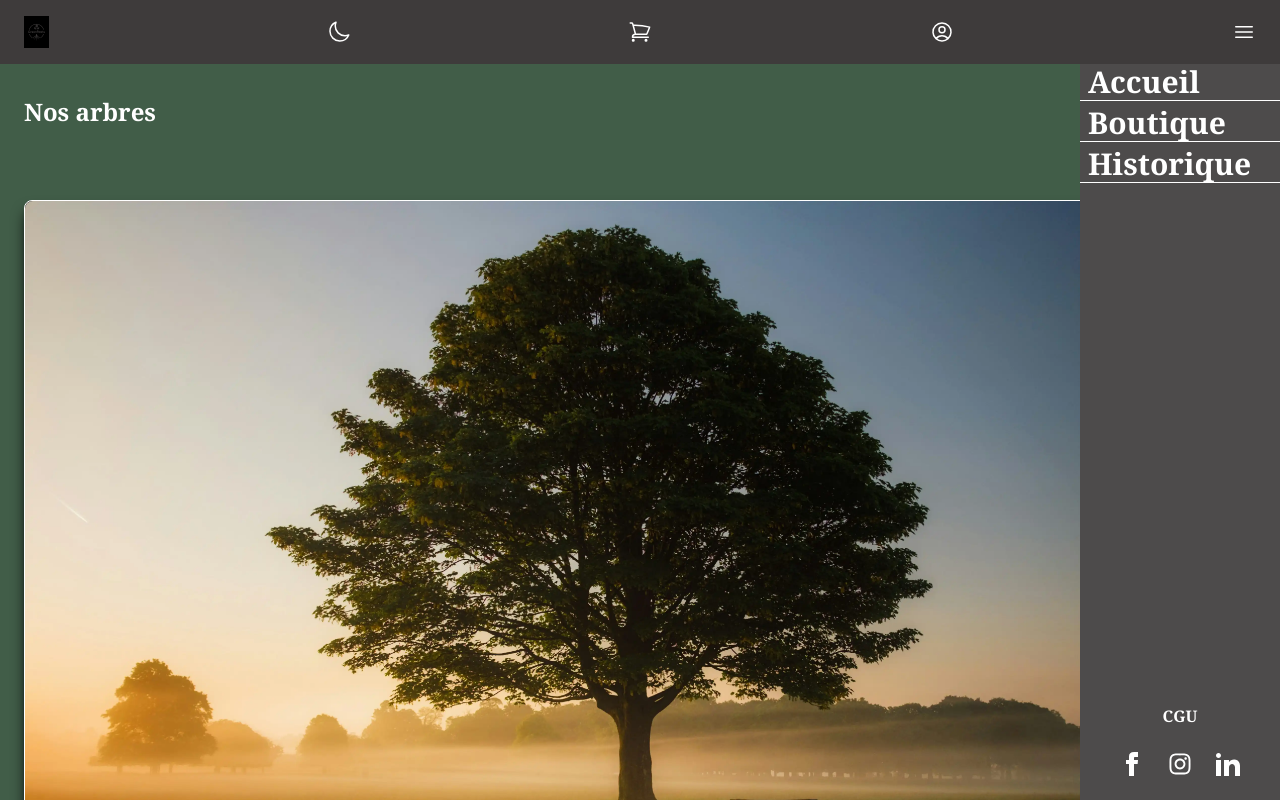
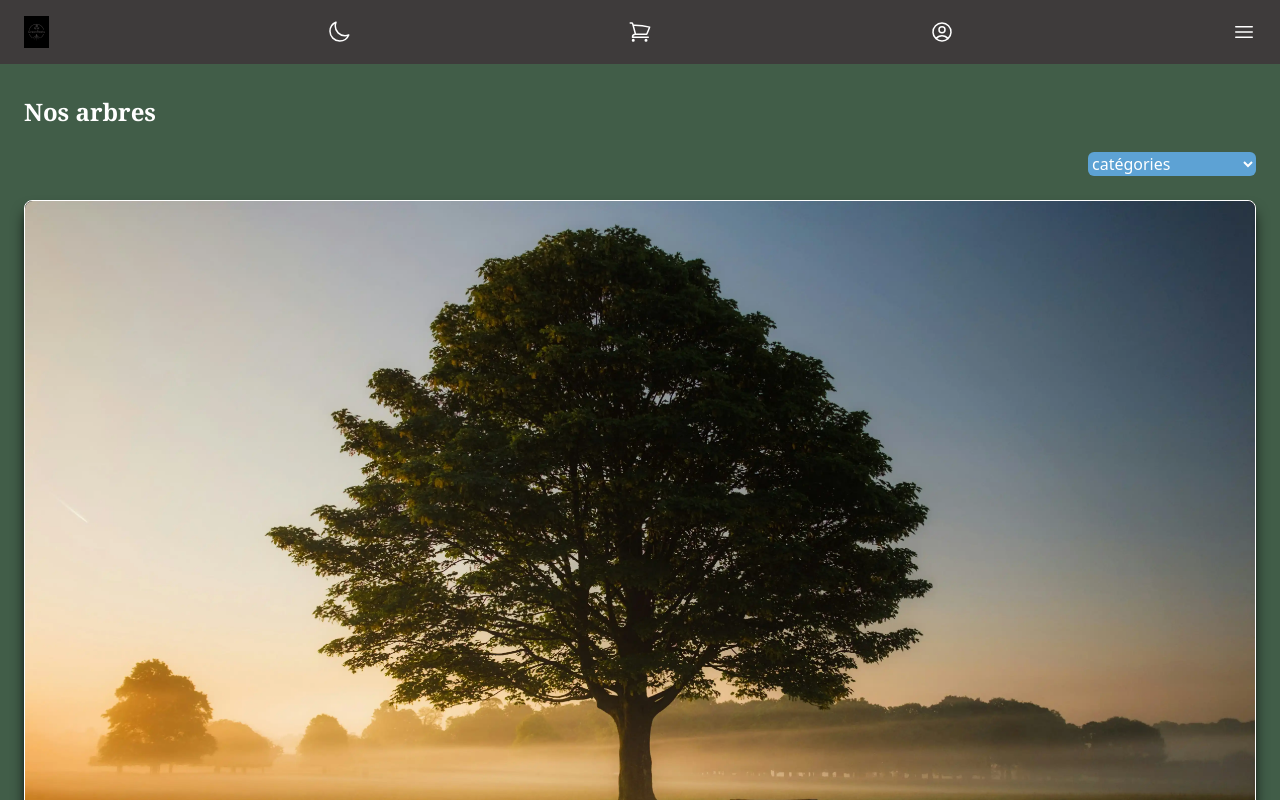
Before and after one commit to NathanBegue/GreenRoots-front, a React (Vite) app: page /boutique in a window 1280 px wide. Shown: the top 800 px of the page. Built offline with nearby package versions, Linux system fonts and the light colour scheme.

Commit message:
routage intégré sur la majorité des liens, toggle au click  burger-menu fonctionel

```diff
--- a/src/App.tsx
+++ b/src/App.tsx
@@ -1,17 +1,30 @@
-
-import { Route, Routes } from "react-router";
 import Index from "./component/pages/Index";
 import Page404 from "./component/pages/Page404";
 import Boutique from "./component/pages/Boutique";
-
+import Header from "./component/layout/Header";
+import BurgerMenu from "./component/layout/Burger-menu";
+import { useState } from "react";
+import { BrowserRouter as Router, Route, Routes } from "react-router";
 
 function App() {
+  const [isOpened, setIsOpened] = useState<boolean>(false);
+
   return (
-    <Routes>
-      <Route path="/" element={<Index />} />
-      <Route path="/boutique" element={<Boutique />} />
-      <Route path="*" element={<Page404 />} />
-    </Routes>
+    <Router>
+      <>
+        {/* j'ai mis le header ici car il est générique */}
+        <Header setIsOpened={setIsOpened} />
+
+        {/* Si isOpened est vrai alors on affiche le BurgerMenu */}
+        {isOpened && <BurgerMenu setIsOpened={setIsOpened} isOpened={isOpened} />}
+
+        <Routes>
+          <Route path="/" element={<Index />} />
+          <Route path="/boutique" element={<Boutique />} />
+          <Route path="*" element={<Page404 />} />
+        </Routes>
+      </>
+    </Router>
   );
 }
 
--- a/src/component/layout/Burger-menu.tsx
+++ b/src/component/layout/Burger-menu.tsx
@@ -1,19 +1,34 @@
-export default function BurgerMenu() {
+import { Link } from "react-router";
+
+export default function BurgerMenu({ isOpened, setIsOpened }: { isOpened: boolean, setIsOpened: React.Dispatch<React.SetStateAction<boolean>> }) {
     return (
+        <>
+            {/* Overlay qui ferme le menu en cliquant à l'extérieur */}
+            {isOpened && (
+                <div
+                    className="fixed inset-0  z-10"
+                    onClick={() => setIsOpened(false)}
+                />
+            )}
+
             <nav className="bg-dark-accent text-white w-50 h-dvh z-10 absolute  right-0 flex flex-col justify-between items-center gap-6 pb-6 pt-16">
+
+                {/* Passage du state a false pour fermé le burger menu une fois cliqué */}
+
                 <ul className="flex flex-col gap-1 w-full">
-                <li className="border-b pl-2 font-title font-bold text-3xl"><a href="">Accueil</a></li>
-                <li className="border-b pl-2 font-title font-bold text-3xl"><a href="">Boutique</a></li>
-                <li className="border-b pl-2 font-title font-bold text-3xl"><a href="">Historique</a></li>
+                    <Link to="/" onClick={() => setIsOpened(false)}><li className="border-b pl-2 font-title font-bold text-3xl">Accueil</li></Link>
+                    <Link to="/boutique" onClick={() => setIsOpened(false)}><li className="border-b pl-2 font-title font-bold text-3xl">Boutique</li></Link>
+                    <Link to="/historique" onClick={() => setIsOpened(false)}><li className="border-b pl-2 font-title font-bold text-3xl">Historique</li></Link>
                 </ul>
                 <div className="flex flex-col gap-6">
                     <p className="text-center font-title font-bold"><a href="">CGU</a></p>
                     <ul className="flex flex-row gap-6">
-                    <li><a href=""><img className="w-6 h-6 invert" src="/images/icons/facebook.svg" alt="" /></a></li>
+                        <li><a><img className="w-6 h-6 invert" src="/images/icons/facebook.svg" alt="" /></a></li>
                         <li><a><img className="w-6 h-6 invert" src="/images/icons/instagram.svg" alt="" /></a></li>
                         <li><a><img className="w-6 h-6 invert" src="/images/icons/linkedin.svg" alt="" /></a></li>
                     </ul>
                 </div>
             </nav>
+        </>
     )
 }
--- a/src/component/layout/Header.tsx
+++ b/src/component/layout/Header.tsx
@@ -1,6 +1,8 @@
 import { Link } from "react-router";
 
-export default function Header() {
+
+export default function Header({ setIsOpened }: { setIsOpened: React.Dispatch<React.SetStateAction<boolean>> }) {
+
     return (
         <header className="bg-dark-secondary w-full h-16 px-6 flex items-center overflow-hidden fixed z-30">
 
@@ -9,8 +11,11 @@ export default function Header() {
                 <img className="w-6 h-6 invert" src="/images/icons/moon.svg" alt="Mode sombre" />
                 <Link to="/panier"><img className="w-6 h-6 invert" src="/images/icons/shop-card.svg" alt="Panier" /> </Link>
                 <img className="w-6 h-6 invert" src="/images/icons/user.svg" alt="Profil" />
-                <img className="w-6 h-6 invert" src="/images/icons/burger-menu.svg" alt="Menu" />
+
+                {/* BurgerMenu au click on met l'inverse de isopened*/}
+                <img onClick={() => setIsOpened(prev => !prev)} className="w-6 h-6 invert" src="/images/icons/burger-menu.svg" alt="Menu" />
             </div>
+            {/* Si isOpened est vrai alors on affiche le BurgerMenu */}
         </header>
     )
 }
--- a/src/component/pages/Boutique.tsx
+++ b/src/component/pages/Boutique.tsx
@@ -1,13 +1,10 @@
-import Header from "../layout/Header";
 import Card from "../ui/Card";
 import Footer from "../layout/Footer";
-import BurgerMenu from "../layout/Burger-menu";
+
 
 export default function Boutique() {
     return (
         <div className="w-full max-w-screen overflow-hidden">
-            <Header />
-            <BurgerMenu />
             <main className="bg-dark-primary text-white p-6 flex flex-col gap-6 text-center pt-24">
 
                 <section className="flex flex-col gap-6">
--- a/src/component/pages/Index.tsx
+++ b/src/component/pages/Index.tsx
@@ -1,4 +1,3 @@
-import Header from "../layout/Header";
 import Card from "../ui/Card";
 import Footer from "../layout/Footer";
 // import ConnexionModal from "../ui/Connexion-modal";
@@ -6,7 +5,6 @@ import Footer from "../layout/Footer";
 export default function Index() {
     return (
         <div className="w-full max-w-screen overflow-hidden">
-            <Header />
             {/* <ConnexionModal /> */}
             <main className="bg-dark-primary text-white p-6 flex flex-col gap-6 text-center pt-24">
                 <section className="flex flex-col gap-6">
--- a/src/component/pages/Page404.tsx
+++ b/src/component/pages/Page404.tsx
@@ -1,4 +1,3 @@
-import Header from "../layout/Header";
 import Footer from "../layout/Footer";
 import bgImage from "../../assets/images/404.jpg";
 import { Link } from "react-router";
@@ -8,7 +7,6 @@ import { Link } from "react-router";
 export default function Page404() {
     return (
         <div className="w-full max-w-screen overflow-hidden">
-            <Header />
             <main className="text-white flex flex-col gap-6 text-center ">
                 <div className="w-screen h-screen bg-cover bg-center" style={{ backgroundImage: `url(${bgImage})` }}>*
                     <div className="absolute inset-0 bg-black/50 flex items-center justify-center flex-col gap-4 p-4">
```
Also changed, not shown: src/main.tsx (+4 -3 lines), tsconfig.node.json (+6 -4 lines). Lines whose indentation alone changed are shown as unchanged.
